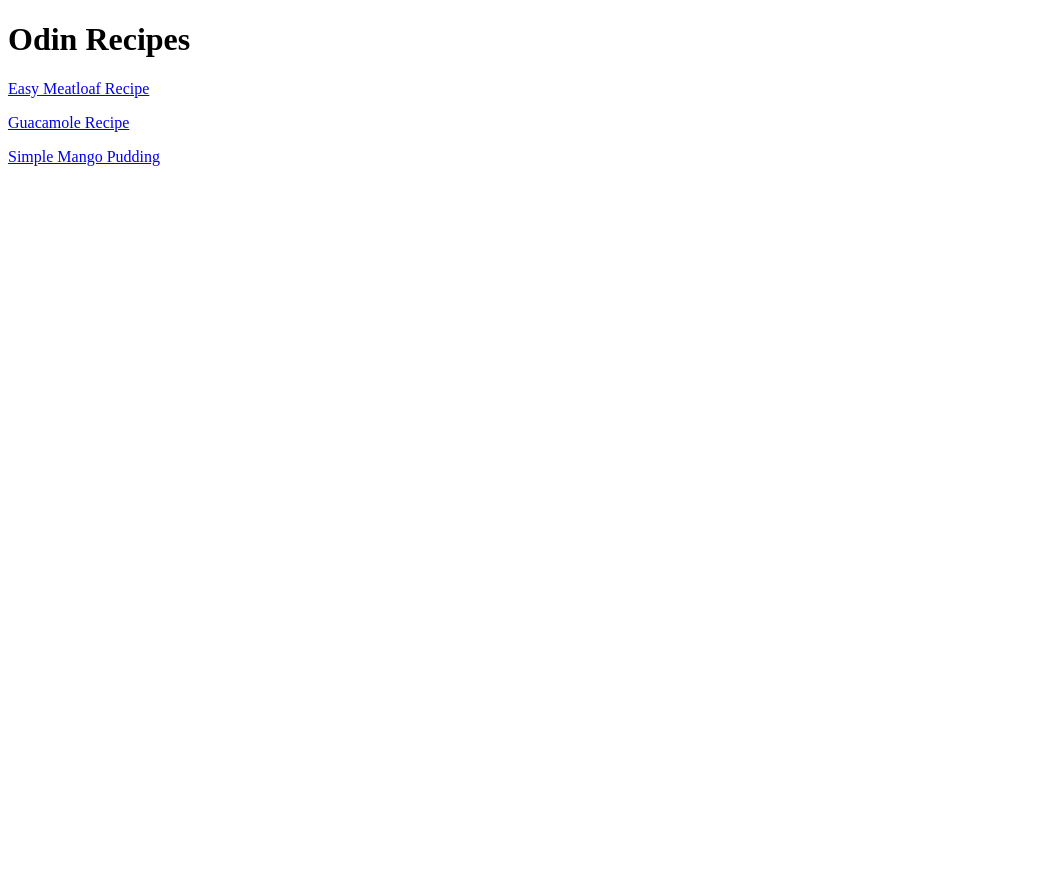
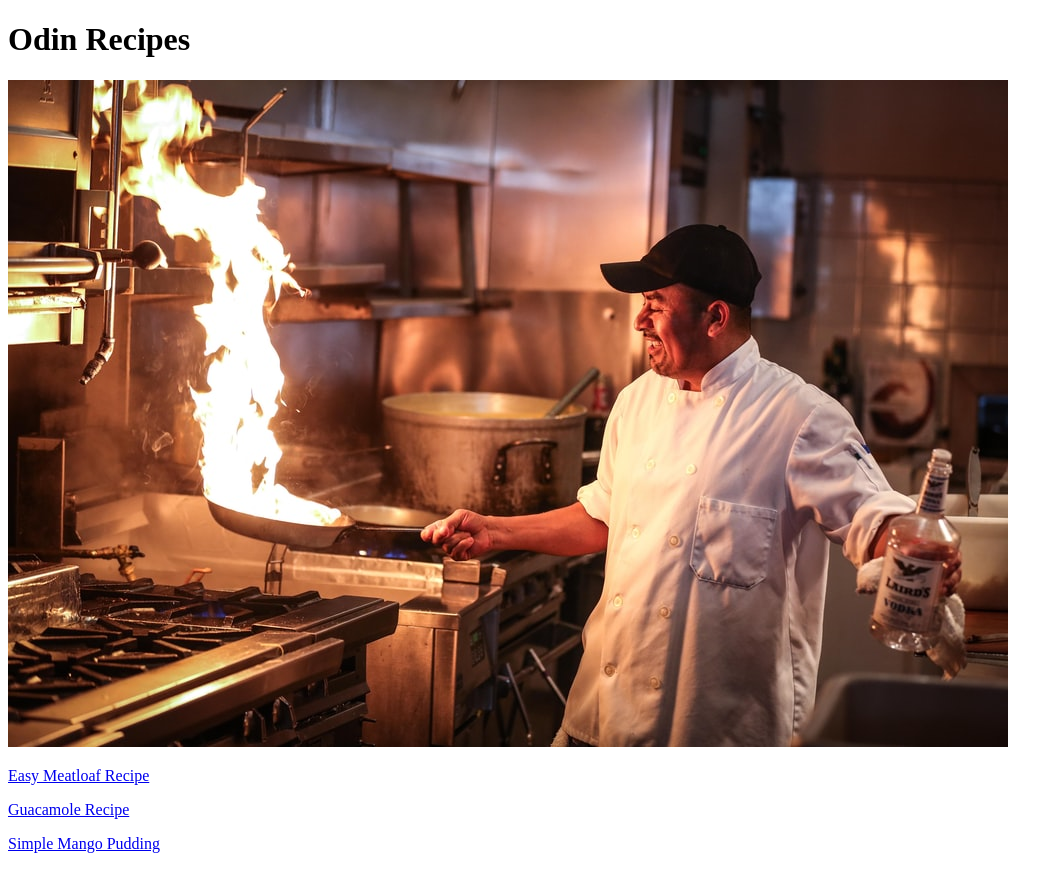
Before and after one commit to kpode/odin-recipes, a plain HTML site: page index.html in a window 1280 px wide. Shown: the whole page, without its empty margins (0-1063 px from the left). Before the commit the page ends 800 px from the top, so only its background shows below. Drawn offline with Linux system fonts and the light colour scheme.

Commit message:
added chef.jpg to index.html

```diff
--- a/index.html
+++ b/index.html
@@ -6,6 +6,7 @@
     </head>
     <body>
         <h1>Odin Recipes</h1>
+        <img src="img/chef.jpg" alt="happy chef cooking">
         <p><a href="recipes/meatloaf.html">Easy Meatloaf Recipe</a></p>
         <p><a href="recipes/guacamole.html">Guacamole Recipe</a></p>
         <p><a href="recipes/mangopudding.html">Simple Mango Pudding</a></p>
```
Also changed, not shown: img/chef.jpg (added).
